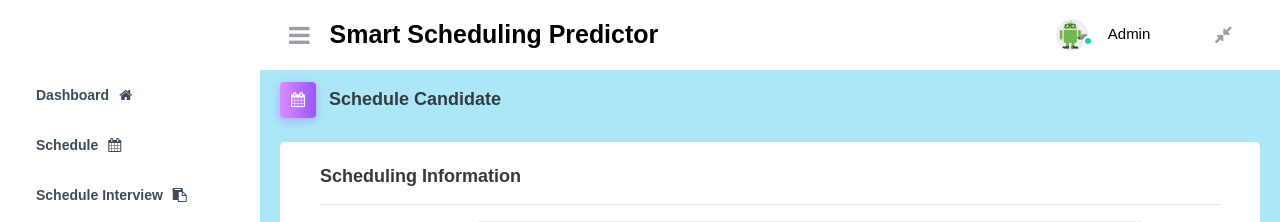
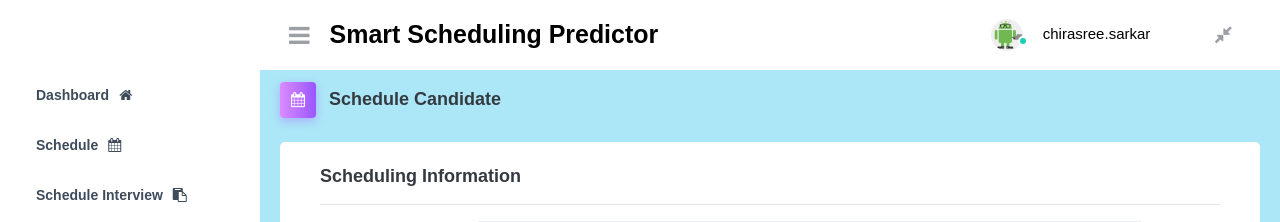
Before and after one commit to giithubcs/intattendpred, a Flask app: page /submit in a window 1280 px wide. Shown: the top 222 px of the page. Run offline with Flask 2, Linux system fonts and the light colour scheme; parts of the project's set-up code (start-up, migrations or seed data) failed here and were passed over; some libraries are stand-ins or nearby versions; some web fonts are replaced.

Commit message:
Update appointment.html

```diff
--- a/templates/appointment.html
+++ b/templates/appointment.html
@@ -35,7 +35,7 @@
                   <span class="availability-status online"></span>
                 </div>
                 <div class="nav-profile-text">
-                  <p class="mb-1 text-black">Admin</p>
+                  <p class="mb-1 text-black">chirasree.sarkar</p>
 
                 </div>
               </a>
```
